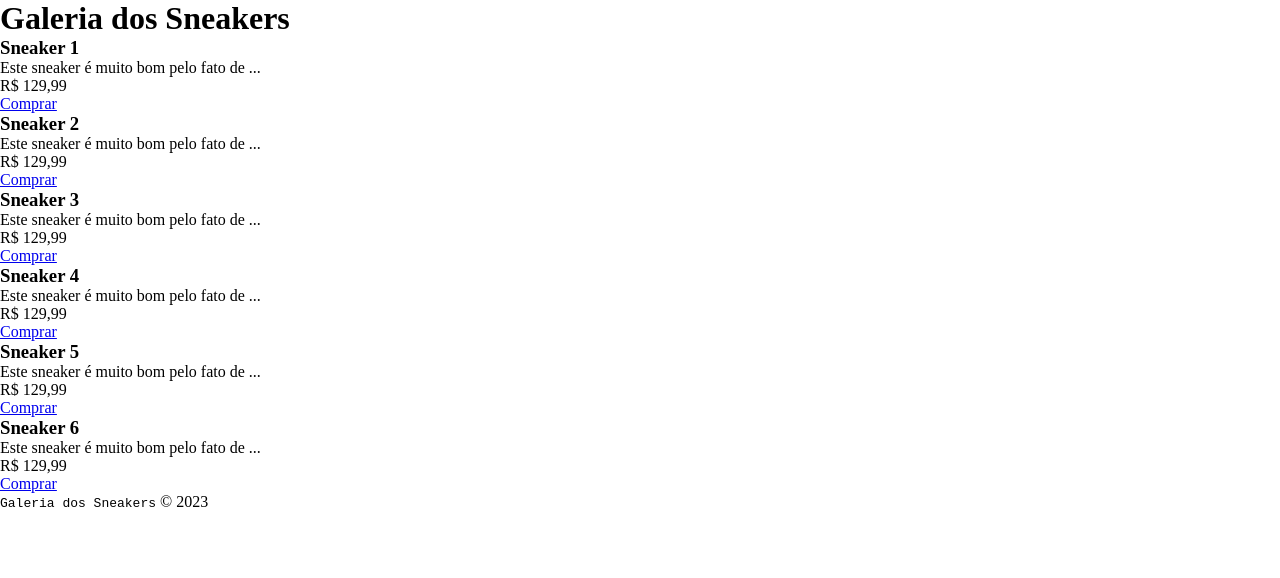
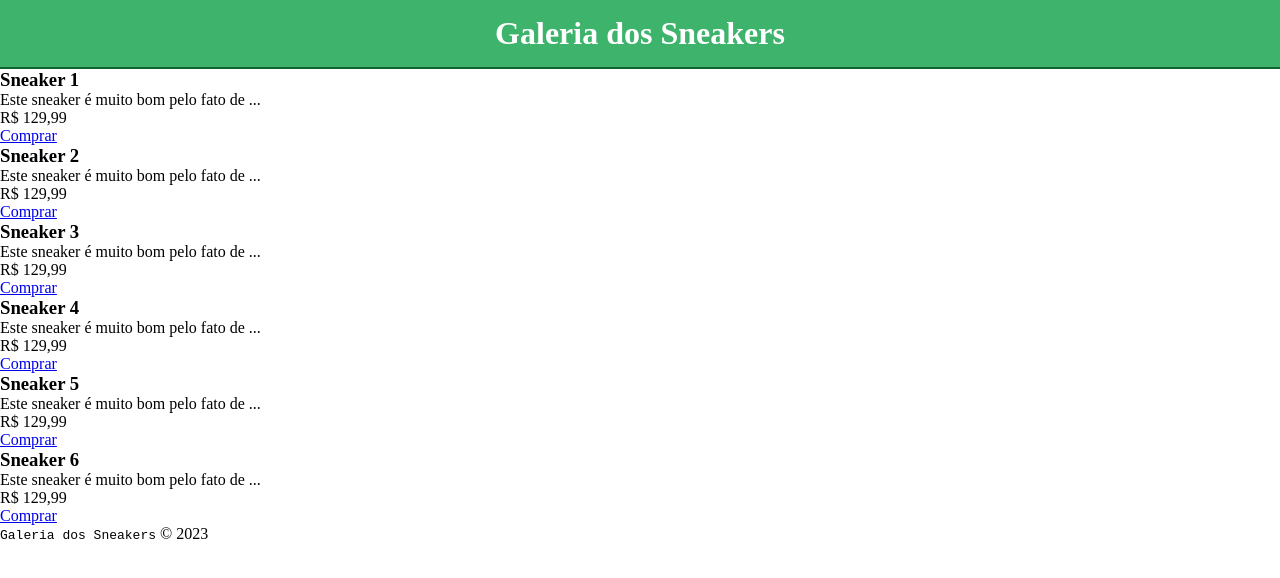
Before and after one commit to jailcomfranssa/HTML-Modelos, a plain HTML site: page 02-HTML e CSS/index.html in a window 1280 px wide. Drawn offline with Linux system fonts and the light colour scheme.

Commit message:
estilizando o header

```diff
--- a/02-HTML e CSS/css/styles.css
+++ b/02-HTML e CSS/css/styles.css
@@ -3,3 +3,11 @@
     margin: 0;
     box-sizing: border-box;
 }
+
+header{
+    background-color: #3db36b;
+    color: #fff;
+    padding: 15px;
+    text-align: center;
+    border-bottom: 2px solid #0f642f;
+}
```
